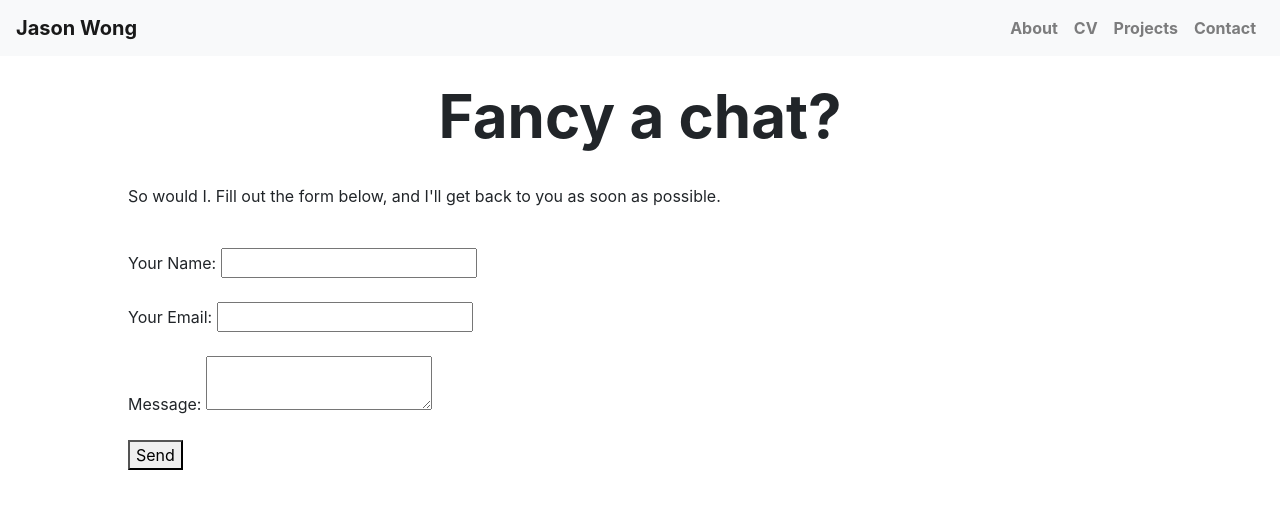
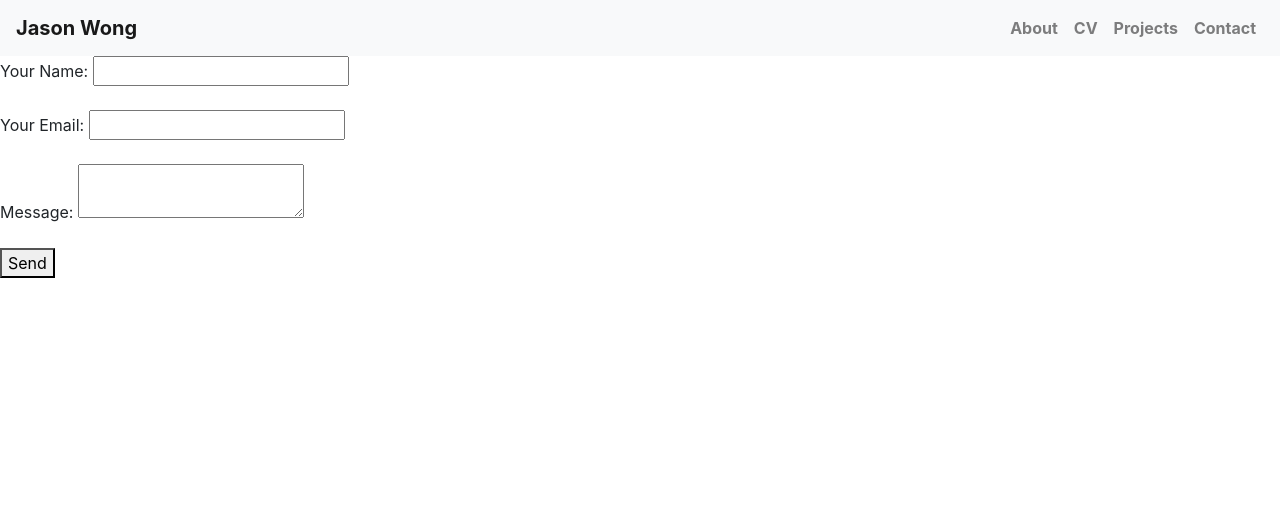
Before and after one commit to jasylwong/my_website, a React (Create React App) app: page /contact in a window 1280 px wide. Shown: the top 508 px of the page. Built offline with nearby package versions, Linux system fonts and the light colour scheme.

Commit message:
adjust netlify form

```diff
--- a/src/components/contact.js
+++ b/src/components/contact.js
@@ -3,75 +3,57 @@
 import Button from 'react-bootstrap/Button';
 import { useState } from 'react';
 
-function Contact() {
-  const [validated, setValidated] = useState(false);
-
-  const handleSubmit = event => {
-    const form = event.currentTarget;
-    if (form.checkValidity() === false) {
-      event.preventDefault();
-      event.stopPropagation();
-    }
-    setValidated(true)
+const encode = (data) => {
+  return Object.keys(data)
+      .map(key => encodeURIComponent(key) + "=" + encodeURIComponent(data[key]))
+      .join("&");
 }
 
-  return (
-    <div>
-      <br></br>
-      <h1 class="titles">Fancy a chat?</h1>
-      <br></br>
-      <div class="contact-form">
+class Contact extends React.Component {
+  constructor(props) {
+    super(props);
+    this.state = { name: "", email: "", message: "" };
+  }
+
+  handleSubmit = e => {
+    fetch("/", {
+      method: "POST",
+      headers: { "Content-Type": "application/x-www-form-urlencoded" },
+      body: encode({ "form-name": "contact", ...this.state })
+    })
+      .then(() => alert("Success!"))
+      .catch(error => alert(error));
+
+    e.preventDefault();
+  };
+
+  handleChange = e => this.setState({ [e.target.name]: e.target.value });
+
+  render() {
+    const { name, email, message } = this.state;
+    return(
+      <form onSubmit={this.handleSubmit}>
         <p>
-          So would I.
-          Fill out the form below, and I'll get back to you as soon as possible.
-        </p><br></br>
-        {/* <Form name="contact" noValidate validated={validated} onSubmit={handleSubmit} method="POST" data-netlify="true">
-          <Form.Group controlId="formBasicName">
-            <Form.Label>Name:</Form.Label>
-            <Form.Control type="text" name="name" placeholder="Enter name" required/>
-            <Form.Control.Feedback type="invalid">
-              Please tell me who you are, so I know who to reply to!
-            </Form.Control.Feedback>
-          </Form.Group> */}
-
-          {/* <Form.Group controlId="formBasicEmail">
-            <Form.Label>Email:</Form.Label>
-            <Form.Control type="email" name="email" placeholder="Enter email" required/>
-            <Form.Control.Feedback type="invalid">
-              Please enter a valid email so I can reply to you!
-            </Form.Control.Feedback>
-          </Form.Group> */}
-
-          {/* <Form.Group controlId="formBasicMessage">
-            <Form.Label>Message:</Form.Label>
-            <Form.Control as="textarea" rows="5" placeholder="Enter message" required/>
-            <Form.Control.Feedback type="invalid">
-              Please enter a message so I know what you want to chat about!
-            </Form.Control.Feedback>
-          </Form.Group> */}
-{/*
-          <Button variant="primary" type="submit">
-            Get in touch
-          </Button> */}
-        {/* </Form> */}
-        <form name="contact" method="POST" data-netlify="true">
-          <input type="hidden" name="form-name" value="contact" />
-          <p>
-            <label>Your Name: <input type="text" name="name" /></label>
+          <label>
+            Your Name: <input type="text" name="name" value={name} onChange={this.handleChange} />
+          </label>
         </p>
         <p>
-            <label>Your Email: <input type="email" name="email" /></label>
+          <label>
+            Your Email: <input type="email" name="email" value={email} onChange={this.handleChange} />
+          </label>
         </p>
         <p>
-            <label>Message: <textarea name="message"></textarea></label>
+          <label>
+            Message: <textarea name="message" value={message} onChange={this.handleChange} />
+          </label>
         </p>
         <p>
           <button type="submit">Send</button>
         </p>
       </form>
-      </div>
-    </div>
     )
+  }
 }
 
 export default Contact;
```
Lines whose indentation alone changed are shown as unchanged.
